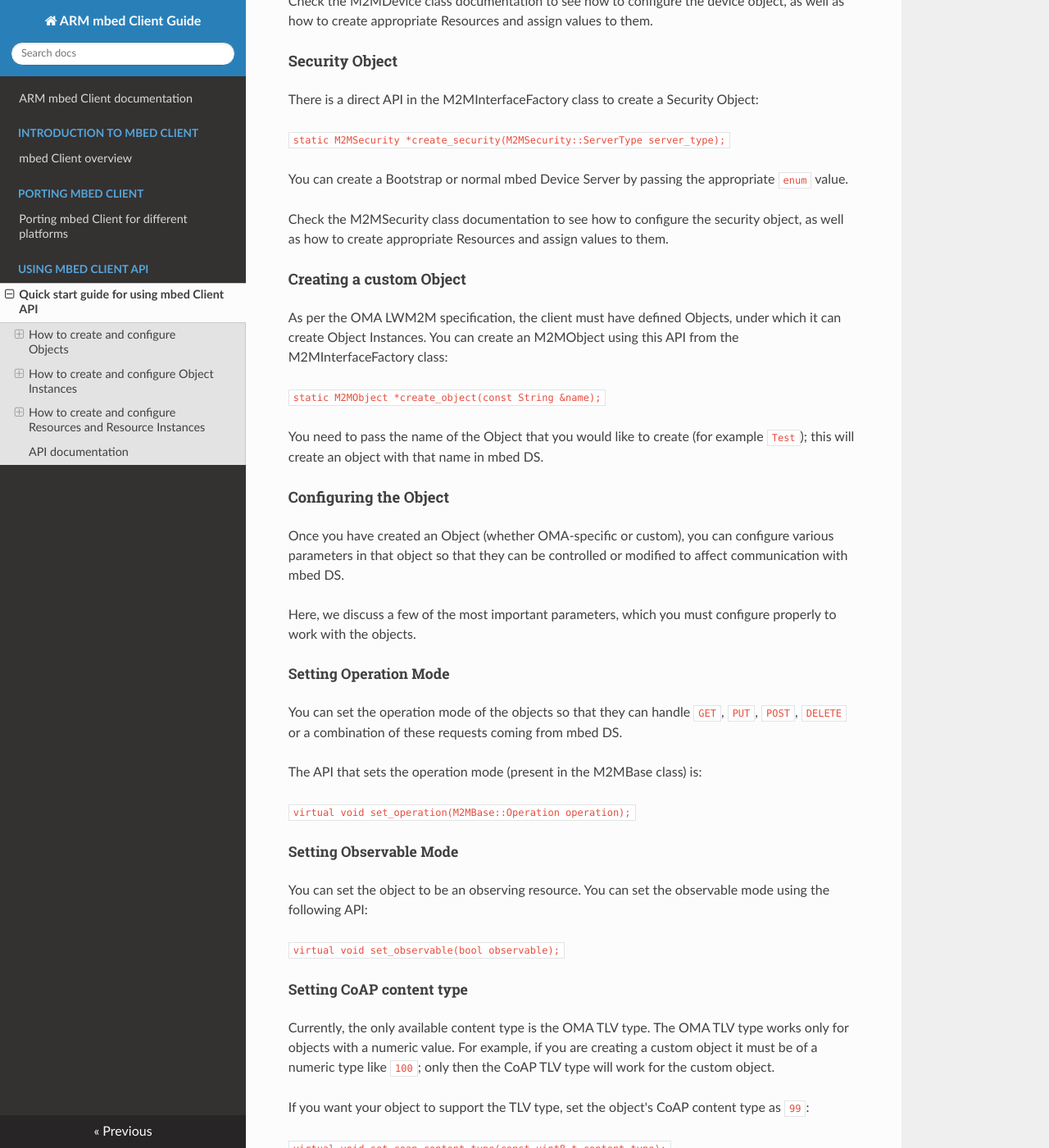
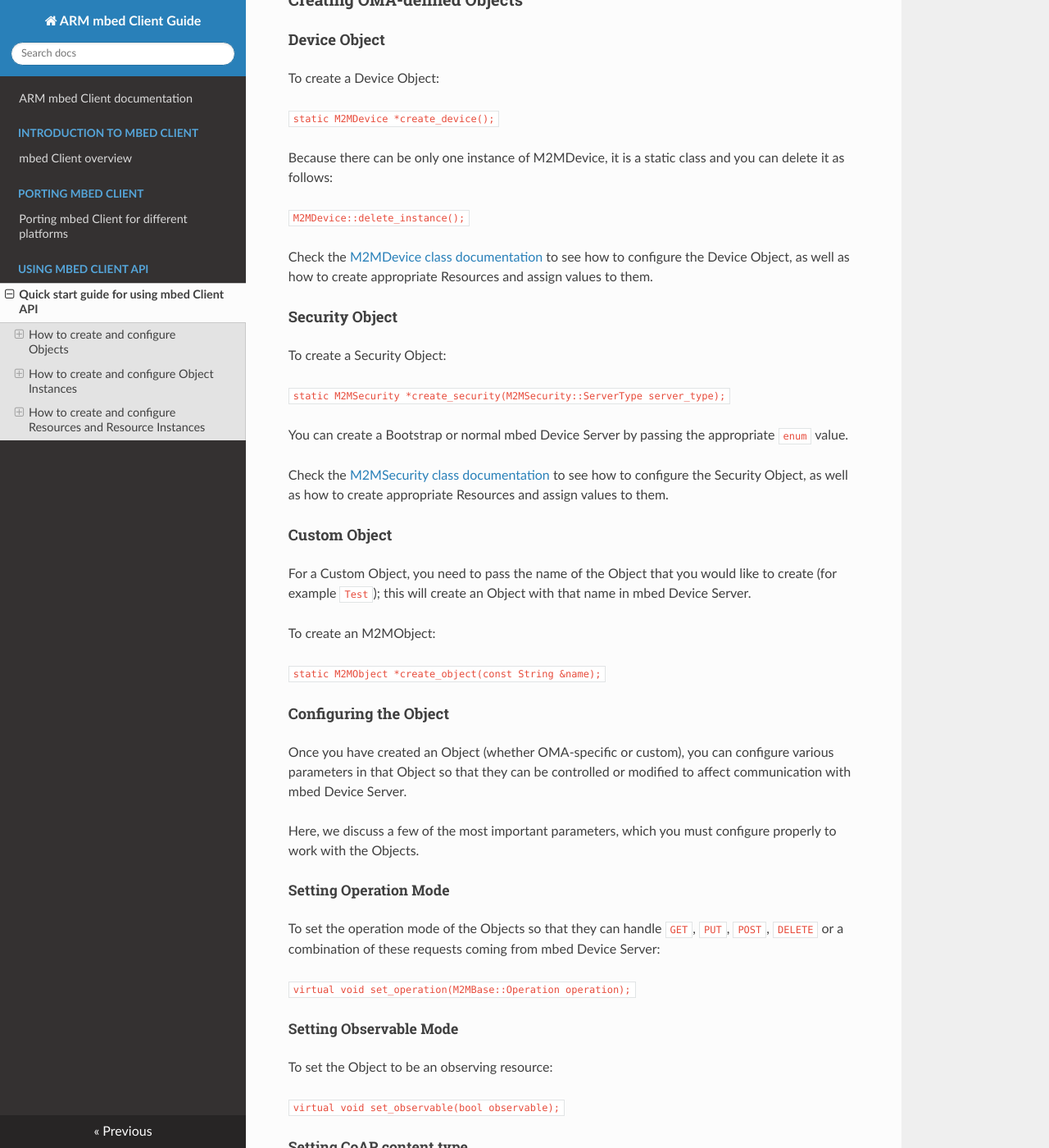
Before and after one commit to ARMmbed/mbed-client, an MkDocs documentation site: the page built from docs/Howto.md, in a window 1280 px wide and 1400 px high, scrolled down 854 px. Shown: the whole window at 82% size. Built offline with MkDocs 1.6.1, drawn with Linux system fonts in a browser that asks for light colours; nearby versions of some CDN libraries; old or Windows-style settings are respelled for this version of MkDocs; some of the changed text lies outside the part shown.

Commit message:
Edited according to Irit's review comments.

````diff
--- a/docs/Howto.md
+++ b/docs/Howto.md
@@ -1,12 +1,25 @@
 # How to use the mbed Client API
 
-This section explains how to create different types of Objects, Object Instances and Resources for the client to comply with the OMA LWM2M specifications.
+This section explains how to use our C++ API to create and configure different types of Objects, Object Instances and Resources for mbed Client to comply with the OMA LWM2M specifications. These resources can then be communicated to mbed Device Server.
 
-In order for the client to communicate its resources to the mbed Device Server (mbed DS), it needs to create Objects, Object Instances and Resources. You can do this easily with the Client C++ APIs, where the client can define its resources in a similar structure to the one defined in the LWM2M specification.
+**Note:** The API complies with the OMA LWM2M specifications.
 
-This quick guide will explain how you can create and configure these resources using the C++ API.
+As per the OMA LWM2M specification:
+
+- The client must have defined Objects, under which it can create Object Instances.
+- The client must have created Object Instances under Objects, which will eventually contain Resources.
+- The client must have Resources under Object Instances which belong to Objects.
+- The client must have created Resources under Object Instance. You can create M2MResource from the M2MObjectInstance class.
+- The client must have created Resource Instances under Resources. You can create M2MResourceInstance from the M2MObjectInstance class.
+
 
 ## How to create and configure Objects
+
+With this API, you can create and configure the following Objects:
+
+- [Device Objects](#device-object)
+- [Security Objects](#security-object)
+- [Custom Objects](#custom-object)
 
 The M2MObject class is derived from the M2MBase class, so all the public methods can be used from the M2MObject and its derived classes.
 
@@ -14,7 +27,7 @@
 
 #### Device Object
 
-There is a direct API in the M2MInterfaceFactory class to create a Device Object:
+To create a Device Object:
 
 `static M2MDevice *create_device();`
 
@@ -22,75 +35,84 @@
 
 `M2MDevice::delete_instance();`
 
-Check the M2MDevice class documentation to see how to configure the device object, as well as how to create appropriate Resources and assign values to them.
+Check the [M2MDevice class documentation](https://docs.mbed.com/docs/mbed-client-guide/en/latest/api/classM2MDevice.html) to see how to configure the Device Object, as well as how to create appropriate Resources and assign values to them.
 
 #### Security Object
 
-There is a direct API in the M2MInterfaceFactory class to create a Security Object:
+To create a Security Object:
 
 `static M2MSecurity *create_security(M2MSecurity::ServerType server_type);`
 
 You can create a Bootstrap or normal mbed Device Server by passing the appropriate `enum` value.
 
-Check the M2MSecurity class documentation to see how to configure the security object, as well as how to create appropriate Resources and assign values to them.
+Check the [M2MSecurity class documentation](https://docs.mbed.com/docs/mbed-client-guide/en/latest/api/classM2MSecurity.html) to see how to configure the Security Object, as well as how to create appropriate Resources and assign values to them.
 
-#### Creating a custom Object
+#### Custom Object
 
-As per the OMA LWM2M specification, the client must have defined Objects, under which it can create Object Instances. You can create an M2MObject using this API from the M2MInterfaceFactory class:
+For a Custom Object, you need to pass the name of the Object that you would like to create (for example `Test`); this will create an Object with that name in mbed Device Server.
+
+To create an M2MObject:
 
 `static M2MObject *create_object(const String &name);`
 
-You need to pass the name of the Object that you would like to create (for example `Test`); this will create an object with that name in mbed DS.
-
 #### Configuring the Object
 
-Once you have created an Object (whether OMA-specific or custom), you can configure various parameters in that object so that they can be controlled or modified to affect communication with mbed DS.
+Once you have created an Object (whether OMA-specific or custom), you can configure various parameters in that Object so that they can be controlled or modified to affect communication with mbed Device Server.
 
-Here, we discuss a few of the most important parameters, which you must configure properly to work with the objects.
+Here, we discuss a few of the most important parameters, which you must configure properly to work with the Objects.
 
 ##### Setting Operation Mode
 
-You can set the operation mode of the objects so that they can handle `GET`, `PUT`, `POST`, `DELETE` or a combination of these requests coming from mbed DS.
-
-The API that sets the operation mode (present in the M2MBase class) is:
+To set the operation mode of the Objects so that they can handle `GET`, `PUT`, `POST`, `DELETE` or a combination of these requests coming from mbed Device Server:
 
 `virtual void set_operation(M2MBase::Operation operation);`
 
 ##### Setting Observable Mode
 
-You can set the object to be an observing resource. You can set the observable mode using the following API:
+To set the Object to be an observing resource:
 
 `virtual void set_observable(bool observable);`
 
 ##### Setting CoAP content type
 
-Currently, the only available content type is the OMA TLV type. The OMA TLV type works only for objects with a numeric value. For example, if you are creating a custom object it must be of a numeric type like `100`; only then the CoAP TLV type will work for the custom object.
+Currently, the only available content type is the OMA TLV type. The OMA TLV type works only for Objects with a numeric value. For example, if you are creating a custom Object it must be of a numeric type like `100`.
 
-If you want your object to support the TLV type, set the object's CoAP content type as `99`:
+If you want your Object to support the TLV type, set the object's CoAP content type as `99`:
 
 `virtual void set_coap_content_type(const uint8_t content_type);`
 
-Later we will introduce support for the JSON content types.
+**Tip:** In future releases, we will introduce support for the JSON content types.
 
 ## How to create and configure Object Instances
 
+With this API, you can create and configure the following Object Instances:
+
+- [Device Object Instance](#device-object-instance)
+- [Security Object Instance](#security-object-instance)
+- [Custom Object Instance](#custom-object-instance)
+
 The M2MObjectInstance class is derived from the M2MBase class, so all the public methods from M2MObjectInstance and its derived classes can be used.
 
-### Creating OMA defined ObjectInstance
+### Creating an OMA-defined Object Instance
 
-#### Device ObjectInstance
+#### Device Object Instance
 
 Because there can only be one instance for the Device Object, the ObjectInstance is automatically created when creating an M2MDevice Object.
 
-#### Security ObjectInstance
+#### Security Object Instance
 
-Because there can only be one instance for the Device Object, the Object Instance is automatically created when creating an M2MDevice Object based on a selected server type.
+Because there can only be one instance for the Security Object, the Object Instance is automatically created when creating an M2MDevice Object based on a selected server type.
 
-#### Creating custom object instances
+#### Custom Object Instances
 
-As per the OMA LWM2M specification, the client must have created Object Instances under Objects, which will eventually contain Resources.
+Object Instances need IDs. Normally, the IDs start from '0' and increment,
+so the Object Instance structure on the mbed Device Server side would look like this:
 
-You can create an M2M Object Instance using this API from the M2MObject class:
+`Object/Object Instance ID`
+
+When you create an Object Instance, you therefore need to pass the ID that you would like to create. For example, if you pass `0`, you get an object `/Test/0` on mbed Device Server.
+
+To create an M2M Object Instance:
 
 `M2MObject::create_object_instance(uint16_t instance_id);`
 
@@ -98,17 +120,15 @@
 
 `Object/Object Instance ID`
 
-You need to pass the name of the Object Instance ID that you would like to create (for example `0`); this will create an object `/Test/0` in mbed DS.
-
 ### Configuring the Object Instance
 
-When you have created an Object Instance (whether OMA-specific or custom), you can configure various parameters in that object so that they can be controlled or modified to affect communication with mbed DS.
+When you have created an Object Instance (whether OMA-specific or custom), you can configure various parameters in that object so that they can be controlled or modified to affect communication with mbed Device Server.
 
 Here, we present a few of the most important parameters that you must configure properly to work with the object instances.
 
 #### Setting operation mode
 
-You can set the operation mode of the Object Instances so that they can handle `GET`, `PUT`, `POST`, `DELETE` or a combination of these requests coming from mbed DS.
+You can set the operation mode of the Object Instances so that they can handle `GET`, `PUT`, `POST`, `DELETE` or a combination of these requests coming from mbed Device Server.
 
 The API that you can use to set the operation mode (present in the M2MBase class) is:
 
@@ -116,7 +136,7 @@
 
 #### Setting observable mode
 
-You can set the object to be an observing resource.
+To set the object to be an observing resource:
 
 You can set the observable mode using the following API:
 
@@ -124,17 +144,24 @@
 
 #### Setting CoAP content type
 
-Currently, the only available content type is the OMA TLV type. The OMA TLV type works only for objects with a numeric value. For example, if are creating a custom object it must be of a numeric type like `100`; only then the CoAP TLV type will work for the custom object.
+Currently, the only available content type is the OMA TLV type. The OMA TLV type works only for Objects with a numeric value. For example, if are creating a custom object it must be of a numeric type like `100`.
 
-If you want your object to support the TLV type, set the CoAP content type of the object to `99`:
+If you want your Object to support the TLV type, set the CoAP content type of the object to `99`:
 
 `virtual void set_coap_content_type(const uint8_t content_type);`
 
-Later we will introduce support for the JSON content types.
+**Tip:** In future version, we will introduce support for the JSON content types.
 
-Apart from this, there are multiple APIs that provide getter and remove functions for Object Instances in the M2MObjectInstance class; check the API documentation for their usage.
+There are additional APIs that provide getter and remove functions for Object Instances in the M2MObjectInstance class; [check the API documentation](https://docs.mbed.com/docs/mbed-client-guide/en/latest/api/classM2MObjectInstance.html) for their usage.
 
 ## How to create and configure Resources and Resource Instances
+
+With this API, you can create and configure the following Resources and Resource Instances:
+
+- [Device Object Resources](#device-object-resources)
+- [Security Object Resources](#security-object-resources)
+- [Custom Resources](#custom-resources)
+
 
 The M2MResource class is derived from the M2MResourceInstance, which in turn is derived from the M2MBase class, so all the public methods can be used from M2MResource or M2MResourceInstance and their derived classes.
 
@@ -144,72 +171,68 @@
 
 There are direct APIs to create and set values for the Device Resources. You can create the required Resource and set values based on their data types.
 
-- For Resources that take `string` values:
+- For Resources that take string values:
 
-`M2MResource* create_resource(DeviceResource resource, const String &value);`
+  `M2MResource* create_resource(DeviceResource resource, const String &value);`
 
-- For Resources that take `integer` values:
+- For Resources that take integer values:
 
-`M2MResource* create_resource(DeviceResource resource, uint32_t value);`
+  `M2MResource* create_resource(DeviceResource resource, uint32_t value);`
 
-- There are a few resources that can have multiple instances. To create these resources, use these APIs:
+- There are a few Resources that can have multiple instances. To create these Resources:
 
-`M2MResourceInstance* create_resource_instance(DeviceResource resource, uint32_t value,uint16_t instance_id);`
+  `M2MResourceInstance* create_resource_instance(DeviceResource resource, uint32_t value,uint16_t instance_id);`
 
-Where `instance_id` is the Resource Instance ID, for example `/3/0/11/0`.
+  Where `instance_id` is the Resource Instance ID, for example `/3/0/11/0`.
 
-Check the M2MDevice API documentation to find which enums are supported for `integer` or `string` value types.
+Check the [M2MDevice API documentation](https://docs.mbed.com/docs/mbed-client-guide/en/latest/api/classM2MDevice.html) to find which enums are supported for `integer` or `string` value types.
 
 There are other APIs in the M2MDevice class that you can use to set, remove and modify new values for the resources.
 
 #### Security Object Resources
 
-There are direct APIs to create and set values for the Security Resources, based on their data types.
+_Mandatory Resources_
 
-Most of the mandatory resources are created automatically when you create an M2MSecurity object. You can set their values using the following APIs:
+Most of the mandatory Resources are created automatically when you create an M2MSecurity Object. You can set their values based on their data types:
 
-- For resources that take `integer` values:
+- For Resources that take integer values:
 
-`bool set_resource_value(SecurityResource resource,uint32_t value);`
+  `bool set_resource_value(SecurityResource resource,uint32_t value);`
 
-- For resources that take `string` values:
+- For Resources that take string values:
 
-`bool set_resource_value(SecurityResource resource,const String &value);`
+  `bool set_resource_value(SecurityResource resource,const String &value);`
 
-- For resources that take binary values, like setting public keys and certificates:
+- For Resources that take binary values, like setting public keys and certificates:
 
-`bool set_resource_value(SecurityResource resource,onst uint8_t *value,const uint16_t length);`
+  `bool set_resource_value(SecurityResource resource,onst uint8_t *value,const uint16_t length);`
 
-- You can create and set values for Resources that are not mandatory, and which take an `integer` value, using this API:
+_Optional Resources_
 
-`M2MResource* create_resource(SecurityResource resource, uint32_t value);`
+To create and set values for Resources that are not mandatory, and which take an integer value:
 
-Check the M2MSecurity API documentation to find which enums are supported for `integer`, `string` or `uint8_t*` value types.
+  `M2MResource* create_resource(SecurityResource resource, uint32_t value);`
+
+Check the [M2MSecurity API documentation](https://docs.mbed.com/docs/mbed-client-guide/en/latest/api/classM2MSecurity.html) to find which enums are supported for `integer`, `string` or `uint8_t*` value types.
 
 There are more APIs in the M2MSecurity class that you can use to set, remove and modify Resource values.
 
-#### Creating custom Resources
+#### Custom Resources
 
-As per the OMA LWM2M specification, the client must have Resources under Object Instances which belong to Objects.
+For Custom Objects, you can create Resources of two types:
 
-You can create different types of Resources or Resource Instances.
-
-There are two types of Resources:
-
-- **M2MResource**: a resource with a unique instance, for example `/Test/0/Resource`.
+- **M2MResource**: a resource with a single instance, for example `/Test/0/Resource`.
 
 - **M2MResourceInstance**: a resource with multiple instances, for example `/Test/0/Resource/0`, `/Test/0/Resource/1`.
 
-Apart from these two types, you can create two types of Resource and Resource Instances:
+For each of these types, the Resource and Resource Instances can be either static or dynamic:
 
 - Static: Resource and Resource Instances whose value does not change over time.
-- Dynamic: Resource and Resource Instances whose value can change. These resources can be made observable.
+- Dynamic: Resource and Resource Instances whose value can change. These can be made observable.
 
 **Creating dynamic and static single-instance Resources**
 
-As per the OMA LWM2M specification, the client must have created Resources under Object Instance. You can create M2MResource from the M2MObjectInstance class.
-
-- You can create a single-instance Resource with a static value using this API:
+- To create a single-instance Resource with a static value:
 
 ```
 M2MResource* create_static_resource(const String &resource_name,
@@ -218,7 +241,7 @@
 bool multiple_instance = false);
 ```
 
-- You can create a single-instance Resource with a dynamic value that can be set later on, using this API:
+- To create a single-instance Resource with a dynamic value that can be set later on:
 
 ```
 M2MResource* create_dynamic_resource(const String &resource_name,
@@ -230,9 +253,7 @@
 
 **Creating dynamic and static Resource Instances**
 
-As per the OMA LWM2M specification, the client must have created Resource Instances under Resources. You can create M2MResourceInstance from the M2MObjectInstance class.
-
-- You can create a Resource Instance with a static value using this API:
+- To create a Resource Instance with a static value:
 
 ```
 M2MResourceInstance* create_static_resource_instance(const String &resource_name,
@@ -240,7 +261,7 @@
 const uint8_t *value, const uint8_t value_length, uint16_t instance_id);
 ```
 
-- You can create a Resource Instance with a dynamic value that can be set later on, using this API:
+- To create a Resource Instance with a dynamic value that can be set later on:
 
 ```
 M2MResourceInstance* create_dynamic_resource_instance(const String &resource_name,
@@ -252,36 +273,32 @@
 
 #### Configuring the Resource and Resource Instance
 
-When you have created a Resource or Resource Instance (whether OMA-specific or custom), you can configure various parameters so they can be controlled or modified to affect communication with mbed DS.
+When you have created a Resource or Resource Instance (whether OMA-specific or custom), you can configure various parameters so they can be controlled or modified to affect communication with mbed Device Server.
 
 Here, we present a few of the most important parameters that you must configure properly to work with the Resource and Resource Instance.
 
 ##### Setting Operation Mode
 
-You can set the Resource or Resource Instance operation mode so that they can handle `GET`, `PUT`, `POST`, `DELETE` or a combination of these requests coming from mbed DS.
+You can set the Resource or Resource Instance operation mode so that they can handle `GET`, `PUT`, `POST`, `DELETE` or a combination of these requests coming from mbed Device Server.
 
-The API that you can use to set the operation mode (present in the M2MBase class) is:
+To set the operation mode:
 
-`virtual void set_operation(M2MBase::Operation operation);`
+  `virtual void set_operation(M2MBase::Operation operation);`
 
 ##### Setting the value of a dynamic Resource or Resource Instance
 
-You can set the value of a dynamic Resource or Resource Instance so that they can be sent to mbed DS using `GET` requests.
+You can set the value of a dynamic Resource or Resource Instance so that they can be sent to mbed Device Server using `GET` requests.
 
-The API used to set the values (present in the M2MResourceInstance class) is:
+To set the values :
 
-`virtual bool set_value(const uint8_t *value, const uint32_t value_length);`
+  `virtual bool set_value(const uint8_t *value, const uint32_t value_length);`
 
 ##### Setting an executable function
 
-For Dynamic Resources, you can pass a function pointer to the Resource or Resource Instance. It will be executed when mbed DS calls a `POST` method on that resource. The Resource or Resource Instance must support the `POST` operation mode for this feature to work.
+For Dynamic Resources, you can pass a function pointer to the Resource or Resource Instance. It will be executed when mbed Device Server calls a `POST` method on that resource. The Resource or Resource Instance must support the `POST` operation mode for this feature to work.
 
-You can pass the function pointer using this API:
+To pass the function pointer:
 
 `virtual void set_execute_function(execute_callback callback);`
 
-Apart from this, there are multiple APIs that provide getter and remove functions for Resource and Resource Instances in the M2MResource and M2MResourceInstance classes. Check the API documentation for their usage.
-
-## API documentation
-
-You can generate Doxygen API documentation for these APIs from a doxy file in the `doxygen` folder. You need to run the `doxygen` command from the `doxygen/` folder; it will generate a `docs` folder at the API source directory root level, where you can find the detailed documentation for each API.
+There are additional APIs that provide getter and remove functions for Resource and Resource Instances in the M2MResource and M2MResourceInstance classes. Check [the API documentation](https://docs.mbed.com/docs/mbed-client-guide/en/latest/api/annotated.html) for their usage.
````
